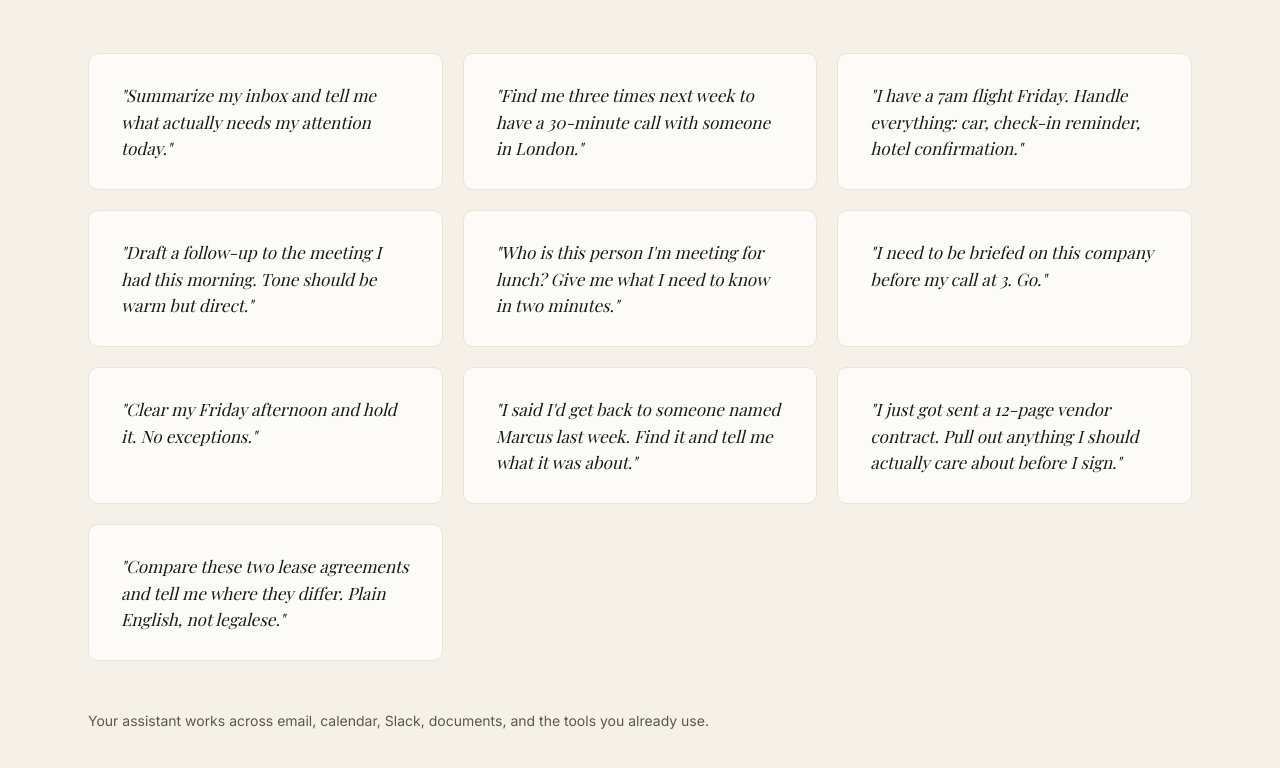
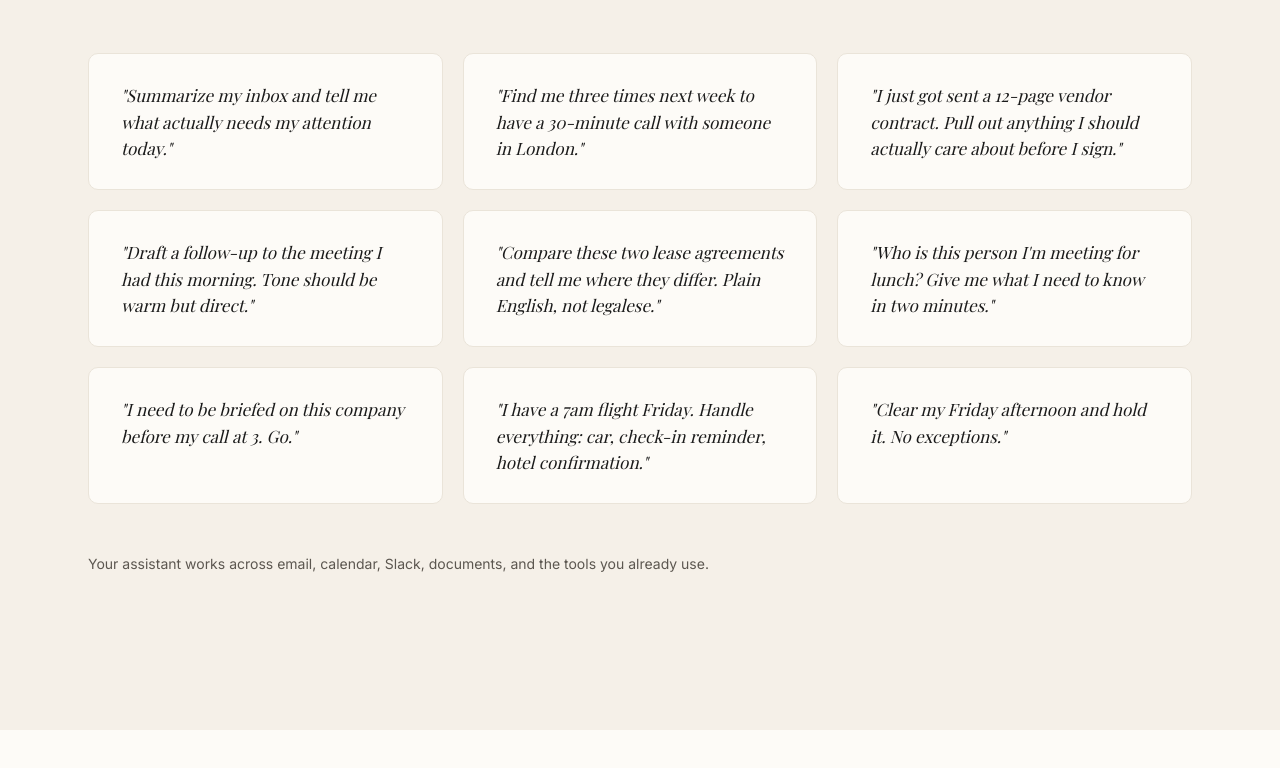
Before and after one commit to coreycaffrey/helm, a plain HTML site: page index.html in a window 1280 px wide. Shown: the part 3930-4698 px from the top of the page. Drawn offline with nearby package versions, Linux system fonts and the light colour scheme; a web font is replaced by a local one.

Commit message:
Reorder use cases: legal at 3 and 5, trim to 9

```diff
--- a/index.html
+++ b/index.html
@@ -1043,28 +1043,25 @@
           <p>"Find me three times next week to have a 30-minute call with someone in London."</p>
         </div>
         <div class="use-case reveal reveal-delay-1">
-          <p>"I have a 7am flight Friday. Handle everything: car, check-in reminder, hotel confirmation."</p>
+          <p>"I just got sent a 12-page vendor contract. Pull out anything I should actually care about before I sign."</p>
         </div>
         <div class="use-case reveal reveal-delay-2">
           <p>"Draft a follow-up to the meeting I had this morning. Tone should be warm but direct."</p>
         </div>
         <div class="use-case reveal reveal-delay-1">
+          <p>"Compare these two lease agreements and tell me where they differ. Plain English, not legalese."</p>
+        </div>
+        <div class="use-case reveal reveal-delay-2">
           <p>"Who is this person I'm meeting for lunch? Give me what I need to know in two minutes."</p>
         </div>
+        <div class="use-case reveal reveal-delay-1">
+          <p>"I need to be briefed on this company before my call at 3. Go."</p>
+        </div>
         <div class="use-case reveal reveal-delay-2">
-          <p>"I need to be briefed on this company before my call at 3. Go."</p>
+          <p>"I have a 7am flight Friday. Handle everything: car, check-in reminder, hotel confirmation."</p>
         </div>
         <div class="use-case reveal reveal-delay-1">
           <p>"Clear my Friday afternoon and hold it. No exceptions."</p>
-        </div>
-        <div class="use-case reveal reveal-delay-2">
-          <p>"I said I'd get back to someone named Marcus last week. Find it and tell me what it was about."</p>
-        </div>
-        <div class="use-case reveal reveal-delay-1">
-          <p>"I just got sent a 12-page vendor contract. Pull out anything I should actually care about before I sign."</p>
-        </div>
-        <div class="use-case reveal reveal-delay-2">
-          <p>"Compare these two lease agreements and tell me where they differ. Plain English, not legalese."</p>
         </div>
       </div>
       <p class="note reveal">Your assistant works across email, calendar, Slack, documents, and the tools you already use.</p>
```
